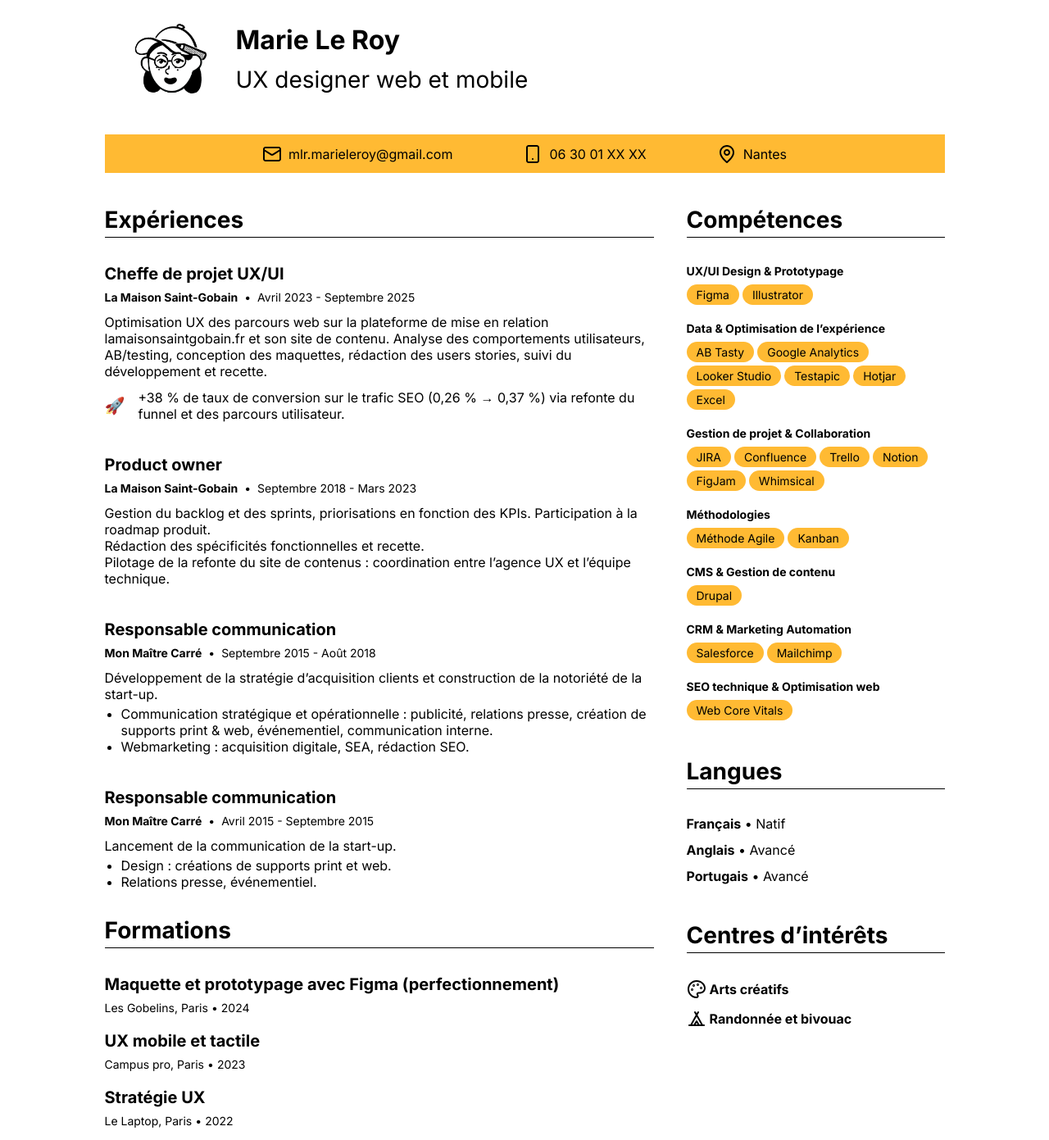
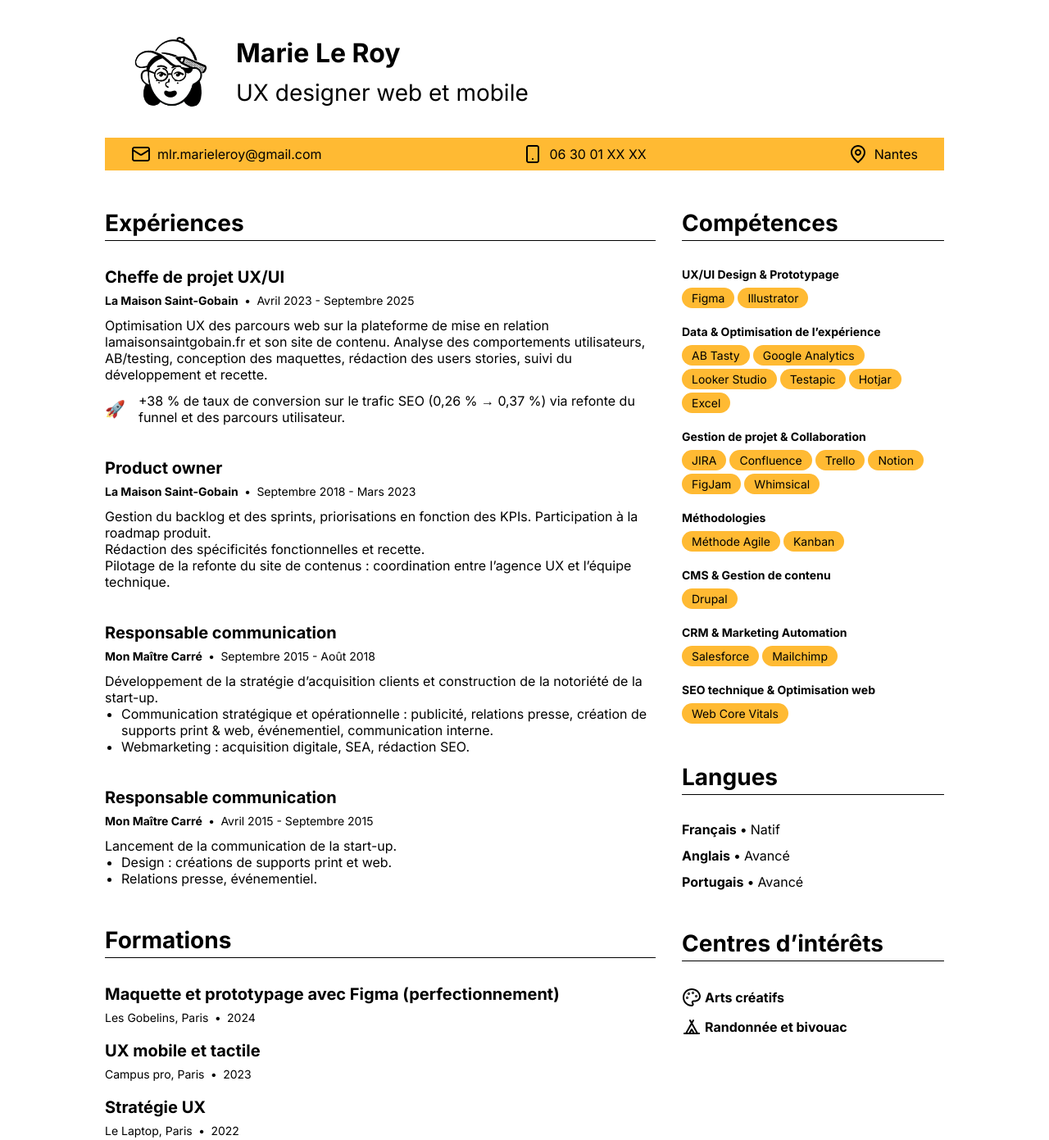
Before and after one commit to mlrmarieleroy-pvj/cv, a plain HTML site: page index.html in a window 1280 px wide. Shown: the part 57-1448 px from the top of the page at 82% size. Drawn offline with Linux system fonts and the light colour scheme.

Commit message:
Add files via upload

```diff
--- a/index.html
+++ b/index.html
@@ -12,103 +12,85 @@
   <link rel="stylesheet" href="style.css">
 </head>
 <body>
-  <main class="resume">
-    <div class="resume-inner">
+  <main class="page">
+    <div class="cv">
 
-      <header class="profile">
+      <header class="cv-header">
+        <div class="identity">
           <img class="portrait" src="assets/1e0f7.png" alt="Portrait illustré de Marie Le Roy">
-        <div class="identity">
+          <div>
             <h1>Marie Le Roy</h1>
             <p>UX designer web et mobile</p>
           </div>
+        </div>
+        <address class="contact-bar">
+          <a href="mailto:mlr.marieleroy@gmail.com">
+            <img src="assets/75d75.svg" alt="">
+            mlr.marieleroy@gmail.com
+          </a>
+          <!-- Numéro à compléter : remplacez les XX (et transformez en lien tel: si besoin) -->
+          <span>
+            <img src="assets/b6bbd.svg" alt="">
+            06 30 01 XX XX
+          </span>
+          <span>
+            <img src="assets/09b91.svg" alt="">
+            Nantes
+          </span>
+        </address>
       </header>
 
-      <address class="contact-bar">
-        <a href="mailto:mlr.marieleroy@gmail.com">
-          <img class="icon" src="assets/75d75.svg" alt="" aria-hidden="true">
-          <span>mlr.marieleroy@gmail.com</span>
-        </a>
-        <!-- Numéro à compléter : remplacez les XX et ajoutez un lien tel: si vous le souhaitez -->
-        <span class="contact-item">
-          <img class="icon" src="assets/b6bbd.svg" alt="" aria-hidden="true">
-          <span>06 30 01 XX XX</span>
-        </span>
-        <span class="contact-item">
-          <img class="icon" src="assets/09b91.svg" alt="" aria-hidden="true">
-          <span>Nantes</span>
-        </span>
-      </address>
+      <div class="cv-body">
 
-      <div class="content-grid">
+        <div class="primary-column">
 
-        <div class="main-column">
           <section>
-            <header class="section-title">
             <h2>Expériences</h2>
-              <span class="line-viewport" aria-hidden="true"><img src="assets/218ca.svg" alt=""></span>
-            </header>
-
             <div class="experience-list">
 
               <article class="experience">
-                <div class="experience-heading">
+                <div class="item-heading">
                   <h3>Cheffe de projet UX/UI</h3>
-                  <div class="meta">
+                  <p class="meta">
                     <strong>La Maison Saint-Gobain</strong>
-                    <span aria-hidden="true">•</span>
+                    <b aria-hidden="true">•</b>
                     <span>Avril 2023 - Septembre 2025</span>
-                  </div>
-                </div>
-                <div class="experience-copy">
-                  <p>
-                    Optimisation UX des parcours web sur la plateforme de mise en relation
-                    lamaisonsaintgobain.fr et son site de contenu. Analyse des comportements
-                    utilisateurs, AB/testing, conception des maquettes, rédaction des users stories,
-                    suivi du développement et recette.
                   </p>
                 </div>
+                <p>Optimisation UX des parcours web sur la plateforme de mise en relation lamaisonsaintgobain.fr et son site de contenu. Analyse des comportements utilisateurs, AB/testing, conception des maquettes, rédaction des users stories, suivi du développement et recette.</p>
                 <div class="result">
-                  <span class="rocket" aria-hidden="true">🚀</span>
+                  <span aria-hidden="true">🚀</span>
                   <p>+38 % de taux de conversion sur le trafic SEO (0,26 % → 0,37 %) via refonte du funnel et des parcours utilisateur.</p>
                 </div>
               </article>
 
               <article class="experience">
-                <div class="experience-heading">
+                <div class="item-heading">
                   <h3>Product owner</h3>
-                  <div class="meta">
+                  <p class="meta">
                     <strong>La Maison Saint-Gobain</strong>
-                    <span aria-hidden="true">•</span>
+                    <b aria-hidden="true">•</b>
                     <span>Septembre 2018 - Mars 2023</span>
+                  </p>
                 </div>
-                </div>
-                <div class="experience-copy">
-                  <p>
-                    Gestion du backlog et des sprints, priorisations en fonction des KPIs.
-                    Participation à la roadmap produit.
-                  </p>
+                <div class="copy">
+                  <p>Gestion du backlog et des sprints, priorisations en fonction des KPIs. Participation à la roadmap produit.</p>
                   <p>Rédaction des spécificités fonctionnelles et recette.</p>
-                  <p>
-                    Pilotage de la refonte du site de contenus : coordination entre l’agence UX et
-                    l’équipe technique.
-                  </p>
+                  <p>Pilotage de la refonte du site de contenus : coordination entre l’agence UX et l’équipe technique.</p>
                 </div>
               </article>
 
               <article class="experience">
-                <div class="experience-heading">
+                <div class="item-heading">
                   <h3>Responsable communication</h3>
-                  <div class="meta">
+                  <p class="meta">
                     <strong>Mon Maître Carré</strong>
-                    <span aria-hidden="true">•</span>
+                    <b aria-hidden="true">•</b>
                     <span>Septembre 2015 - Août 2018</span>
+                  </p>
                 </div>
-                </div>
-                <div class="experience-copy">
-                  <p>
-                    Développement de la stratégie d’acquisition clients et construction de la
-                    notoriété de la start-up.
-                  </p>
+                <div class="copy">
+                  <p>Développement de la stratégie d’acquisition clients et construction de la notoriété de la start-up.</p>
                   <ul>
                     <li>Communication stratégique et opérationnelle : publicité, relations presse, création de supports print &amp; web, événementiel, communication interne.</li>
                     <li>Webmarketing : acquisition digitale, SEA, rédaction SEO.</li>
@@ -117,15 +99,15 @@
               </article>
 
               <article class="experience">
-                <div class="experience-heading">
+                <div class="item-heading">
                   <h3>Responsable communication</h3>
-                  <div class="meta">
+                  <p class="meta">
                     <strong>Mon Maître Carré</strong>
-                    <span aria-hidden="true">•</span>
+                    <b aria-hidden="true">•</b>
                     <span>Avril 2015 - Septembre 2015</span>
+                  </p>
                 </div>
-                </div>
-                <div class="experience-copy">
+                <div class="copy">
                   <p>Lancement de la communication de la start-up.</p>
                   <ul>
                     <li>Design : créations de supports print et web.</li>
@@ -137,111 +119,96 @@
             </div>
           </section>
 
-          <section class="education">
-            <header class="section-title">
+          <section>
             <h2>Formations</h2>
-              <span class="line-viewport" aria-hidden="true"><img src="assets/218ca.svg" alt=""></span>
-            </header>
-
-            <div class="study-list">
-              <article class="study">
+            <div class="education-list">
+              <article>
                 <h3>Maquette et prototypage avec Figma (perfectionnement)</h3>
-                <div class="meta"><span>Les Gobelins, Paris</span><span aria-hidden="true">•</span><span>2024</span></div>
+                <p class="meta"><span>Les Gobelins, Paris</span><b aria-hidden="true">•</b><span>2024</span></p>
               </article>
-              <article class="study">
+              <article>
                 <h3>UX mobile et tactile</h3>
-                <div class="meta"><span>Campus pro, Paris</span><span aria-hidden="true">•</span><span>2023</span></div>
+                <p class="meta"><span>Campus pro, Paris</span><b aria-hidden="true">•</b><span>2023</span></p>
               </article>
-              <article class="study">
+              <article>
                 <h3>Stratégie UX</h3>
-                <div class="meta"><span>Le Laptop, Paris</span><span aria-hidden="true">•</span><span>2022</span></div>
+                <p class="meta"><span>Le Laptop, Paris</span><b aria-hidden="true">•</b><span>2022</span></p>
               </article>
-              <article class="study">
+              <article>
                 <h3>Master Communication Globale des Entreprises et des Marques</h3>
-                <div class="meta"><span>ISCOM, Lyon</span><span aria-hidden="true">•</span><span>2015</span></div>
+                <p class="meta"><span>ISCOM, Lyon</span><b aria-hidden="true">•</b><span>2015</span></p>
               </article>
-              <article class="study">
+              <article>
                 <h3>DUT Information - Communication spécialité Publicité</h3>
-                <div class="meta"><span>IUT de Caen</span><span aria-hidden="true">•</span><span>2013</span></div>
+                <p class="meta"><span>IUT de Caen</span><b aria-hidden="true">•</b><span>2013</span></p>
               </article>
-              <article class="study">
+              <article>
                 <h3>Baccalauréat scientifique mention assez bien</h3>
-                <div class="meta"><span>Lycée Saint-Louis, Lorient</span><span aria-hidden="true">•</span><span>2011</span></div>
+                <p class="meta"><span>Lycée Saint-Louis, Lorient</span><b aria-hidden="true">•</b><span>2011</span></p>
               </article>
             </div>
           </section>
+
         </div>
 
-        <aside class="sidebar">
+        <aside class="secondary-column">
+
           <section>
-            <header class="section-title">
             <h2>Compétences</h2>
-              <span class="line-viewport" aria-hidden="true"><img src="assets/4c177.svg" alt=""></span>
-            </header>
-            <div class="skill-groups">
+            <div class="skills-list">
               <div class="skill-group">
                 <h3>UX/UI Design &amp; Prototypage</h3>
-                <div class="tags"><span class="tag">Figma</span><span class="tag">Illustrator</span></div>
+                <div class="tags"><span>Figma</span><span>Illustrator</span></div>
               </div>
               <div class="skill-group">
                 <h3>Data &amp; Optimisation de l’expérience</h3>
-                <div class="tags">
-                  <span class="tag">AB Tasty</span><span class="tag">Google Analytics</span><span class="tag">Looker Studio</span>
-                  <span class="tag">Testapic</span><span class="tag">Hotjar</span><span class="tag">Excel</span>
-                </div>
+                <div class="tags"><span>AB Tasty</span><span>Google Analytics</span><span>Looker Studio</span><span>Testapic</span><span>Hotjar</span><span>Excel</span></div>
               </div>
               <div class="skill-group">
                 <h3>Gestion de projet &amp; Collaboration</h3>
-                <div class="tags">
-                  <span class="tag">JIRA</span><span class="tag">Confluence</span><span class="tag">Trello</span>
-                  <span class="tag">Notion</span><span class="tag">FigJam</span><span class="tag">Whimsical</span>
-                </div>
+                <div class="tags"><span>JIRA</span><span>Confluence</span><span>Trello</span><span>Notion</span><span>FigJam</span><span>Whimsical</span></div>
               </div>
               <div class="skill-group">
                 <h3>Méthodologies</h3>
-                <div class="tags"><span class="tag">Méthode Agile</span><span class="tag">Kanban</span></div>
+                <div class="tags"><span>Méthode Agile</span><span>Kanban</span></div>
               </div>
               <div class="skill-group">
                 <h3>CMS &amp; Gestion de contenu</h3>
-                <div class="tags"><span class="tag">Drupal</span></div>
+                <div class="tags"><span>Drupal</span></div>
               </div>
               <div class="skill-group">
                 <h3>CRM &amp; Marketing Automation</h3>
-                <div class="tags"><span class="tag">Salesforce</span><span class="tag">Mailchimp</span></div>
+                <div class="tags"><span>Salesforce</span><span>Mailchimp</span></div>
               </div>
               <div class="skill-group">
                 <h3>SEO technique &amp; Optimisation web</h3>
-                <div class="tags"><span class="tag">Web Core Vitals</span></div>
+                <div class="tags"><span>Web Core Vitals</span></div>
               </div>
             </div>
           </section>
 
           <section>
-            <header class="section-title">
             <h2>Langues</h2>
-              <span class="line-viewport" aria-hidden="true"><img src="assets/4c177.svg" alt=""></span>
-            </header>
-            <div class="language-list">
-              <p><strong>Français</strong> • Natif</p>
-              <p><strong>Anglais</strong> • Avancé</p>
-              <p><strong>Portugais</strong> • Avancé</p>
+            <div class="simple-list">
+              <p><strong>Français</strong> <span>•</span> Natif</p>
+              <p><strong>Anglais</strong> <span>•</span> Avancé</p>
+              <p><strong>Portugais</strong> <span>•</span> Avancé</p>
             </div>
           </section>
 
           <section>
-            <header class="section-title">
             <h2>Centres d’intérêts</h2>
-              <span class="line-viewport" aria-hidden="true"><img src="assets/4c177.svg" alt=""></span>
-            </header>
-            <div class="interest-list">
-              <p><img class="icon" src="assets/e41f2.svg" alt="" aria-hidden="true"><strong>Arts créatifs</strong></p>
-              <p><img class="icon" src="assets/41c80.svg" alt="" aria-hidden="true"><strong>Randonnée et bivouac</strong></p>
+            <div class="interests">
+              <p><img src="assets/e41f2.svg" alt=""><strong>Arts créatifs</strong></p>
+              <p><img src="assets/41c80.svg" alt=""><strong>Randonnée et bivouac</strong></p>
             </div>
           </section>
+
         </aside>
-
       </div>
     </div>
   </main>
+
+  <script src="script.js" defer></script>
 </body>
 </html>
--- /dev/null
+++ b/script.js
@@ -0,0 +1,2 @@
+// Ce CV n'a pas besoin de JavaScript : la mise en page et le responsive reposent sur style.css.
+// Ce fichier est prêt pour d'éventuels ajouts futurs (menu, animations, etc.).
--- a/style.css
+++ b/style.css
@@ -6,13 +6,18 @@ ul { list-style: none; }
 
 :root {
   color: #000;
-  background: #f4f4f4;
+  background: #fff;
+  font-family: Inter, Arial, sans-serif;
+  font-weight: 400;
   font-synthesis: none;
+  -webkit-print-color-adjust: exact;
+  print-color-adjust: exact;
 }
 
 body {
   min-width: 320px;
   min-height: 100vh;
+  background: #fff;
 }
 
 a {
@@ -20,24 +25,20 @@ a {
   text-decoration: none;
 }
 
-.resume {
+.page {
   min-height: 100dvh;
-  background: #f4f4f4;
+  padding: 64px 32px 80px;
+  background: #fff;
 }
 
-.resume-inner {
-  width: min(100%, 1440px);
-  min-height: 1690px;
+.cv {
+  width: min(100%, 1024px);
   margin: 0 auto;
-  padding: 48px max(28px, calc((100% - 1025px) / 2)) 72px;
-  background: #fff;
-  font-family: Inter, Arial, sans-serif;
-  font-weight: 400;
-  font-size: 16px;
-  line-height: normal;
 }
 
-.profile {
+.cv-header { margin-bottom: 47px; }
+
+.identity {
   display: flex;
   align-items: center;
   gap: 11px;
@@ -47,112 +48,101 @@ a {
 .portrait {
   width: 137px;
   height: 137px;
-  flex: 0 0 137px;
+  flex: none;
   object-fit: cover;
 }
 
-.identity {
-  display: flex;
-  height: 85px;
-  flex-direction: column;
-  gap: 12px;
-}
-
-.identity h1 { font-size: 32px; font-weight: 700; }
-.identity p { font-size: 28px; }
+.identity h1 { font-size: 32px; font-weight: 700; line-height: normal; }
+.identity p { margin-top: 12px; font-size: 28px; line-height: normal; }
 
 .contact-bar {
   display: flex;
-  height: 47px;
-  margin-top: 12px;
+  flex-wrap: wrap;
   align-items: center;
-  justify-content: center;
-  gap: 86px;
-  padding: 12px;
+  justify-content: space-between;
+  padding-inline: 20px;
   background: #ffba33;
+  font-size: 16px;
   font-style: normal;
+  line-height: normal;
 }
 
-.contact-bar a,
-.contact-item {
+.contact-bar > * {
   display: flex;
   align-items: center;
   gap: 8px;
+  padding: 8px 12px;
   white-space: nowrap;
 }
 
-.icon {
+.contact-bar img,
+.interests img {
   width: 24px;
   height: 24px;
-  flex: 0 0 24px;
+  flex: none;
 }
 
-.content-grid {
+.cv-body {
   display: grid;
-  grid-template-columns: minmax(0, 670px) 315px;
-  gap: 40px;
-  margin-top: 40px;
+  grid-template-columns: minmax(0, 672px) 320px;
+  gap: 32px;
 }
 
-.main-column,
-.sidebar,
-.sidebar section,
-.experience-list,
-.study-list,
-.skill-groups {
+.primary-column,
+.secondary-column {
   display: flex;
   flex-direction: column;
+  gap: 48px;
 }
 
-.main-column { gap: 32px; }
-.sidebar { gap: 45px; }
-.sidebar section { gap: 32px; }
+section h2 {
+  margin: 0 0 32px;
+  padding-bottom: 4px;
+  border-bottom: 1px solid #000;
+  font-size: 28px;
+  font-weight: 700;
+  line-height: normal;
+}
 
-.section-title {
+.experience-list {
   display: flex;
   flex-direction: column;
-  gap: 4px;
-  overflow: hidden;
+  gap: 40px;
 }
 
-.section-title h2 { font-size: 28px; font-weight: 700; }
-
-.line-viewport {
-  display: block;
-  height: 1px;
-  overflow: hidden;
+.experience {
+  display: flex;
+  flex-direction: column;
+  gap: 12px;
+  font-size: 16px;
+  line-height: normal;
 }
 
-.line-viewport img { display: block; max-width: none; }
-
-.experience-list { gap: 40px; margin-top: 32px; }
-
-.experience,
-.experience-heading {
+.item-heading {
   display: flex;
   flex-direction: column;
+  gap: 8px;
 }
 
-.experience { gap: 12px; }
-.experience-heading { gap: 8px; }
+.experience h3,
+.education-list h3 { font-size: 20px; font-weight: 700; line-height: normal; }
 
-.experience h3,
-.study h3 { font-size: 20px; font-weight: 700; }
+.copy ul {
+  list-style: disc;
+  padding-left: 20px;
+}
 
 .meta {
   display: flex;
   flex-wrap: wrap;
   gap: 8px;
+  align-items: center;
   font-size: 14px;
+  line-height: normal;
 }
 
-.meta strong { font-weight: 700; }
-
-.experience-copy ul {
-  list-style: disc;
-  padding-left: 20px;
-  margin-top: 4px;
-}
+.meta strong,
+.meta b { font-weight: 700; }
 
 .result {
   display: flex;
@@ -160,20 +150,25 @@ a {
   gap: 16px;
 }
 
-.result p { flex: 1; }
-.rocket { font-size: 20px; }
+.result > span { flex: none; font-size: 20px; }
 
-.study-list { gap: 20px; margin-top: 32px; }
+.education-list {
+  display: flex;
+  flex-direction: column;
+  gap: 20px;
+}
 
-.study {
+.education-list article {
   display: flex;
   flex-direction: column;
   gap: 8px;
 }
 
-.study .meta { gap: 4px; }
-
-.skill-groups { gap: 20px; }
+.skills-list {
+  display: flex;
+  flex-direction: column;
+  gap: 20px;
+}
 
 .skill-group {
   display: flex;
@@ -181,7 +176,7 @@ a {
   gap: 8px;
 }
 
-.skill-group h3 { font-size: 14px; font-weight: 700; }
+.skill-group h3 { font-size: 14px; font-weight: 700; line-height: normal; }
 
 .tags {
   display: flex;
@@ -189,75 +184,73 @@ a {
   gap: 4px;
 }
 
-.tag {
+.tags span {
   padding: 4px 12px;
   border-radius: 100px;
   background: #ffba33;
   font-size: 14px;
+  line-height: normal;
   white-space: nowrap;
 }
 
-.language-list,
-.interest-list {
+.simple-list,
+.interests {
   display: flex;
   flex-direction: column;
   gap: 12px;
+  font-size: 16px;
+  line-height: normal;
 }
 
-.language-list strong,
-.interest-list strong { font-weight: 700; }
+.simple-list strong,
+.interests strong { font-weight: 700; }
 
-.interest-list p {
+.simple-list p { display: flex; gap: 4px; }
+
+.interests p {
   display: flex;
   align-items: center;
   gap: 4px;
 }
 
-@media (max-width: 860px) {
-  .resume-inner { min-height: 100dvh; padding: 28px 22px 48px; }
-  .profile { padding: 0; }
-  .portrait { width: 96px; height: 96px; flex-basis: 96px; }
-  .identity { height: auto; gap: 7px; }
-  .identity h1 { font-size: 27px; }
-  .identity p { font-size: 20px; }
-  .contact-bar {
-    height: auto;
-    margin-top: 20px;
-    flex-wrap: wrap;
-    gap: 12px 28px;
-    padding: 14px 18px;
-  }
-  .content-grid { grid-template-columns: 1fr; gap: 44px; margin-top: 36px; }
-  .sidebar {
-    display: grid;
-    grid-template-columns: repeat(2, minmax(0, 1fr));
-    gap: 40px;
-  }
-  .sidebar section:first-child { grid-column: 1 / -1; }
+@media (max-width: 1024px) {
+  .cv-body { display: flex; flex-direction: column; gap: 32px; }
+  .secondary-column { width: 100%; }
 }
 
-@media (max-width: 560px) {
-  .profile { align-items: flex-start; }
-  .portrait { width: 76px; height: 76px; flex-basis: 76px; }
-  .identity h1 { font-size: 23px; }
-  .identity p { font-size: 17px; }
-  .contact-bar { align-items: flex-start; flex-direction: column; }
-  .content-grid { margin-top: 32px; }
-  .sidebar { display: flex; }
-  .section-title h2 { font-size: 25px; }
+@media (max-width: 640px) {
+  .page { padding: 32px 12px 56px; }
+  .cv-header { margin-bottom: 32px; }
+  .identity { padding: 8px 0; }
+  .portrait { width: 72px; height: 72px; }
+  .identity h1 { font-size: 22px; }
+  .identity p { margin-top: 7px; font-size: 16px; }
+  .contact-bar { padding: 4px; font-size: 10px; }
+  .contact-bar > * { gap: 4px; padding: 4px; }
+  .contact-bar img { width: 14px; height: 14px; }
+  .primary-column,
+  .secondary-column { gap: 32px; }
+  section h2 { margin-bottom: 20px; font-size: 20px; }
+  .experience-list { gap: 24px; }
+  .experience { gap: 8px; font-size: 12px; }
+  .item-heading { gap: 5px; }
   .experience h3,
-  .study h3 { font-size: 18px; }
-  .experience-list { gap: 34px; }
-  .meta { white-space: normal; }
+  .education-list h3 { font-size: 14px; }
+  .meta { gap: 5px; font-size: 10px; }
+  .result { gap: 8px; }
+  .result > span { font-size: 14px; }
+  .education-list { gap: 14px; }
+  .education-list article { gap: 5px; }
+  .skills-list { gap: 14px; }
+  .skill-group { gap: 5px; }
+  .skill-group h3 { font-size: 10px; }
+  .tags { gap: 3px; }
+  .tags span { padding: 3px 8px; font-size: 9px; }
+  .simple-list,
+  .interests { gap: 8px; font-size: 11px; }
+  .interests img { width: 16px; height: 16px; }
 }
 
 @media print {
-  @page { size: A4; margin: 0; }
-  :root, .resume { background: #fff; }
-  .resume-inner {
-    width: 1440px;
-    min-height: 1690px;
-    transform: scale(0.551);
-    transform-origin: top left;
-  }
+  .page { padding: 0; }
 }
```
Also changed, not shown: assets/1e7c9.svg (added), assets/40ed3.svg (added), assets/55ecd.svg (added), assets/705d0.svg (added), assets/b250c.svg (added), assets/d5a8f.svg (added), assets/e109a.svg (added), assets/f8cc9.svg (added), favicon.png. Lines whose indentation alone changed are shown as unchanged.
